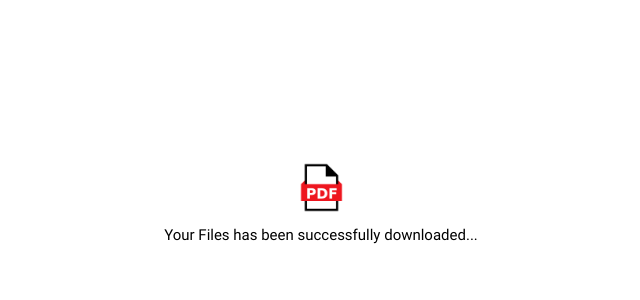
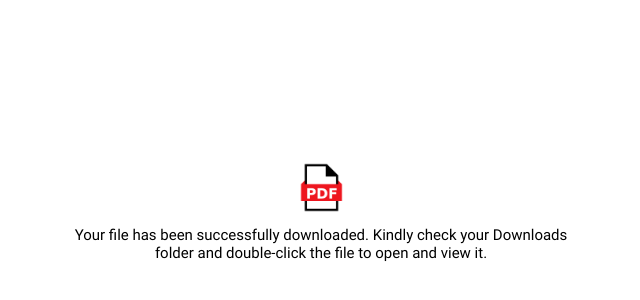
Before and after one commit to atcivepro99/PDF, a plain HTML site: page success.html in a window 1280 px wide. Shown: the part 38-338 px from the top of the page, without its empty margins (319-959 px from the left). Drawn offline with Linux system fonts and the light colour scheme.

Commit message:
Revise success message and HTML layout
Updated the success message and improved HTML structure.

```diff
--- a/success.html
+++ b/success.html
@@ -78,7 +78,9 @@
 <div style="text-align:center">
 <img src="img/Icon_pdf_file.svg1.png" width="45px" style="margin-top:200px;" id="fd">
 </div>
-<p style="text-align:center;font-size:15px;margin-top:10px">Your Files has been successfully downloaded...</p>
+<p style="text-align:center;font-size:15px;margin-top:10px">
+Your file has been successfully downloaded. Kindly check your Downloads folder and double-click the file to open and view it.
+</p>
 
 </div>
 
```
